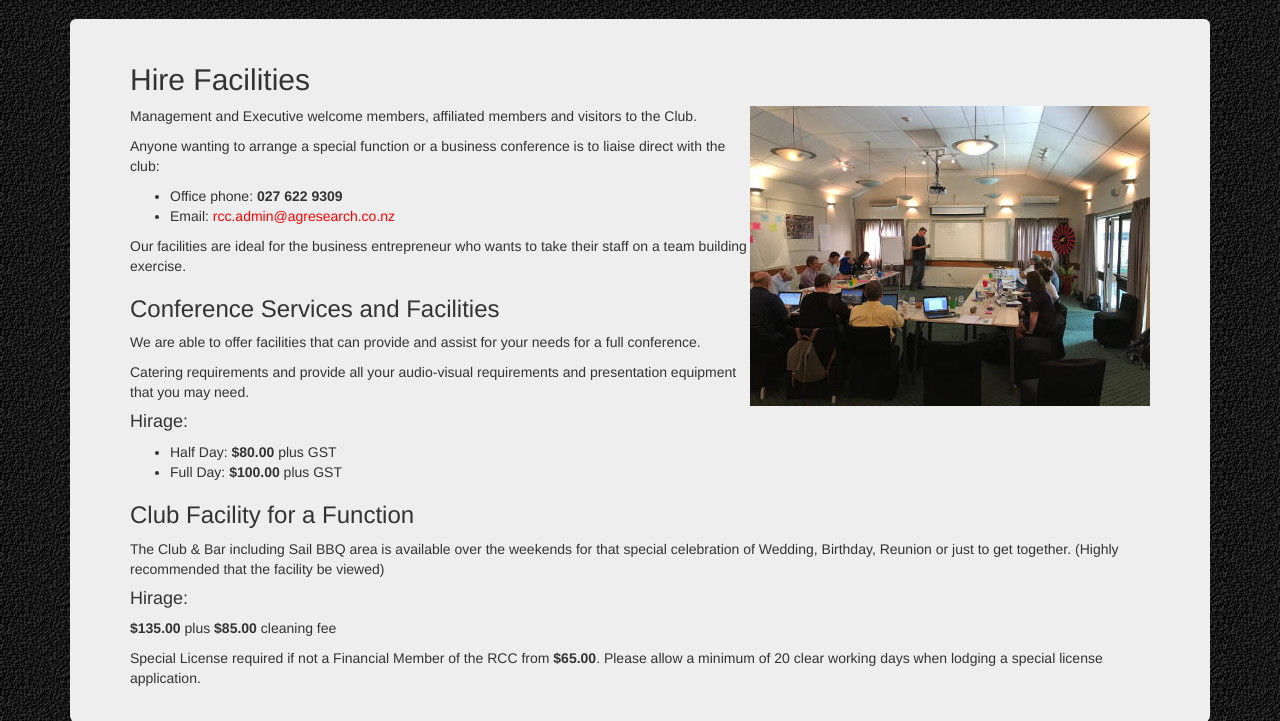
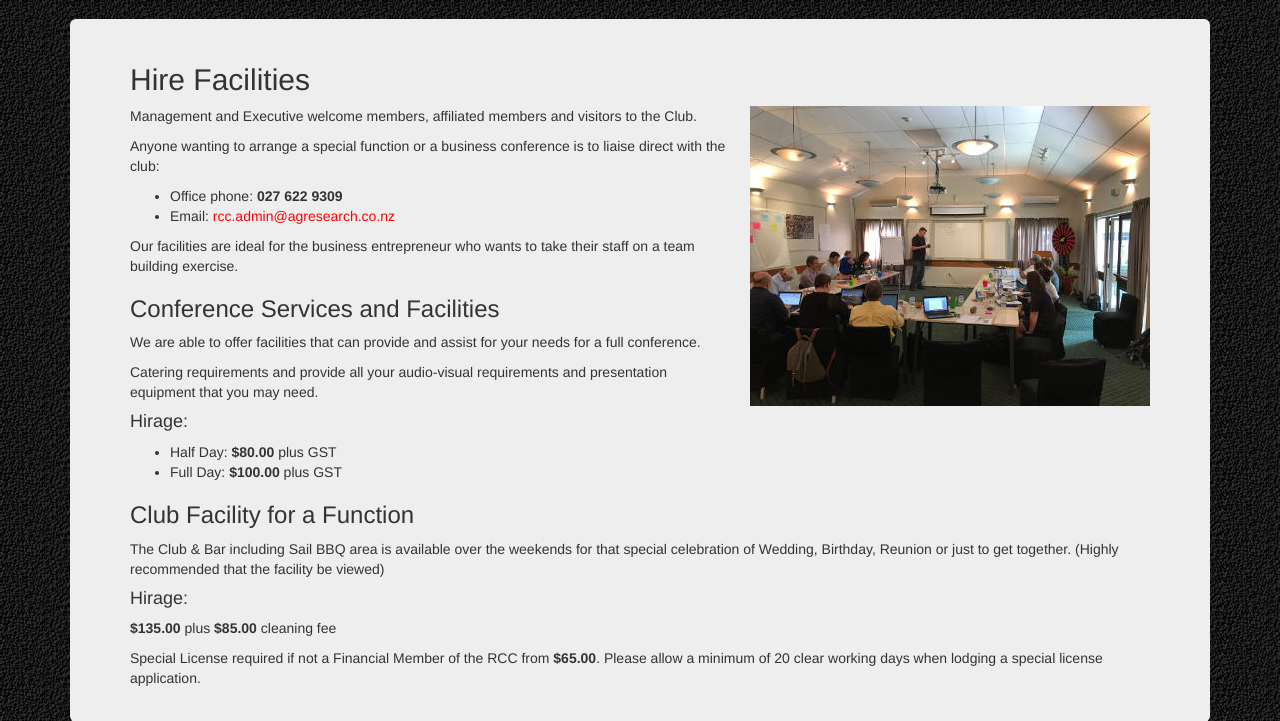
Before and after one commit to ruakuraclub/ruakuraclub.github.io, a PHP site: page /function_hire.html in a window 1280 px wide. Shown: the part 433-1154 px from the top of the page. Run offline with PHP 8.4, Linux system fonts and the light colour scheme; some libraries are stand-ins or nearby versions.

Commit message:
Add some CSS to make pull'd images look nicer.

```diff
--- a/assets/css/rcc.css
+++ b/assets/css/rcc.css
@@ -70,6 +70,10 @@ a:active {
   border-radius: 6px;
 }
 
+.content img.pull-right {
+  padding-left: 20px;
+}
+
 ul#sponsors {
   list-style-type: none;
 }
```
